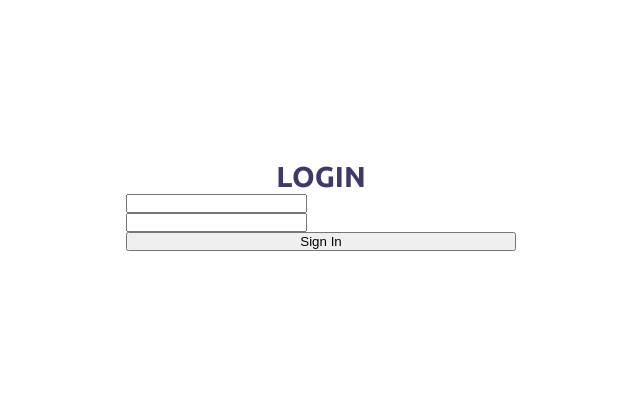
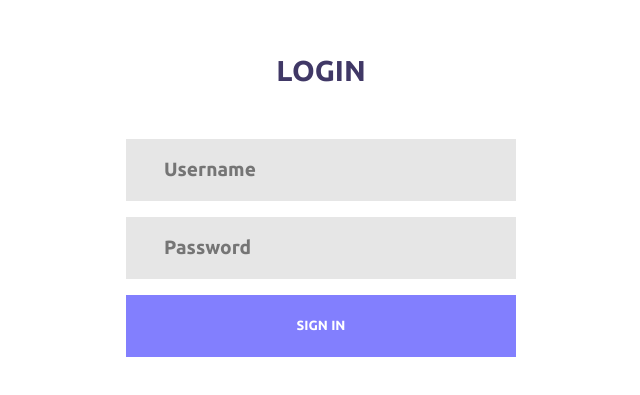
Before and after one commit to robli314/angular-authenticator, an Angular app: page /login in a window 1280 px wide. Shown: the part 195-590 px from the top of the page, without its empty margins (319-959 px from the left). Built offline with nearby package versions, Linux system fonts and the light colour scheme.

Commit message:
add login style

```diff
--- a/src/app/authenticator/components/login/login.component.html
+++ b/src/app/authenticator/components/login/login.component.html
@@ -1,18 +1,28 @@
 <div class="container-login">
   <div class="wrap-login">
-      <span class="login-form-title">Login</span>
+    <span class="login-form-title">Login</span>
     <form
       class="form-login"
       [formGroup]="loginForm"
       (ngSubmit)="authenticate()"
     >
       <div class="wrap-input">
-        <input type="text" formControlName="username" />
+        <input
+          class="input form-item"
+          type="text"
+          formControlName="username"
+          placeholder="Username"
+        />
       </div>
       <div class="wrap-input">
-        <input type="password" formControlName="password" />
+        <input
+          class="input form-item"
+          type="password"
+          formControlName="password"
+          placeholder="Password"
+        />
       </div>
-      <button type="submit">Sign In</button>
+      <button class="login-button form-item" type="submit">Sign In</button>
     </form>
   </div>
 </div>
--- a/src/app/authenticator/components/login/login.component.scss
+++ b/src/app/authenticator/components/login/login.component.scss
@@ -15,6 +15,7 @@
   width: 100%;
   text-align: center;
   display: block;
+  margin-bottom: 51px;
 }
 
 .wrap-login {
@@ -24,8 +25,31 @@
 .form-login {
   display: flex;
   flex-direction: column;
+  width: 100%;
 }
 
 .wrap-input {
   width: 100%;
+  margin-bottom: 16px;
 }
+
+.input {
+  color: #403866;
+  line-height: 1.2;
+  font-size: 1.2em;
+  width: 100%;
+  padding: 0 20px 0 38px;
+  border-style: hidden;
+  background-color: #e6e6e6;
+}
+
+.form-item {
+  height: 62px;
+  font-family: Ubuntu-Bold;
+}
+.login-button {
+    border: none;
+    color: white;
+    text-transform: uppercase;
+    background-color: #827ffe;
+}
```
Lines whose indentation alone changed are shown as unchanged.
